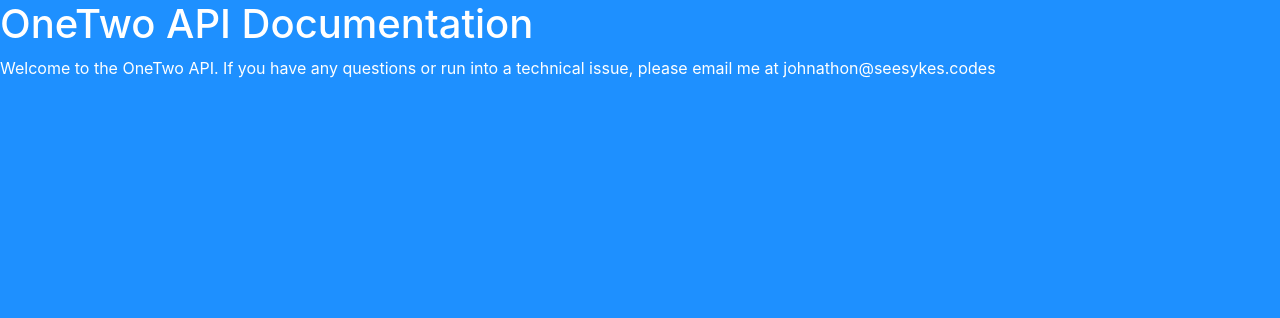
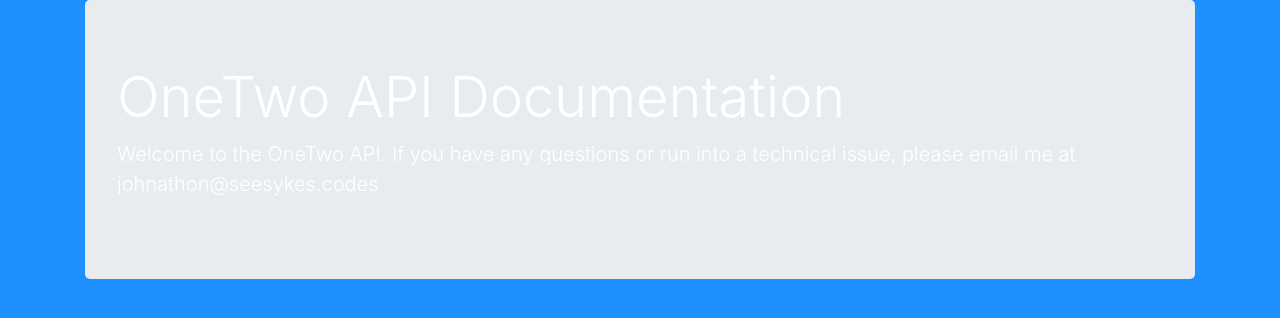
Before and after one commit to johndsykes86/OneTwo-Server, a website: page docs/index.html in a window 1280 px wide. Drawn offline with nearby package versions, Linux system fonts and the light colour scheme.

Commit message:
modified index.html with jumbotron

```diff
--- a/docs/index.html
+++ b/docs/index.html
@@ -13,8 +13,12 @@
 </head>
 
 <body>
-    <h1>OneTwo API Documentation</h1>
-    <p>Welcome to the OneTwo API. If you have any questions or run into a technical issue, please email me at johnathon@seesykes.codes</p>
+    <div class="container">
+        <div class="jumbotron">
+        <h1 class="display-4">OneTwo API Documentation</h1>
+        <p class="lead">Welcome to the OneTwo API. If you have any questions or run into a technical issue, please email me at johnathon@seesykes.codes</p>
+        </div>
+    </div>
 </body>
 
 </html>
```
